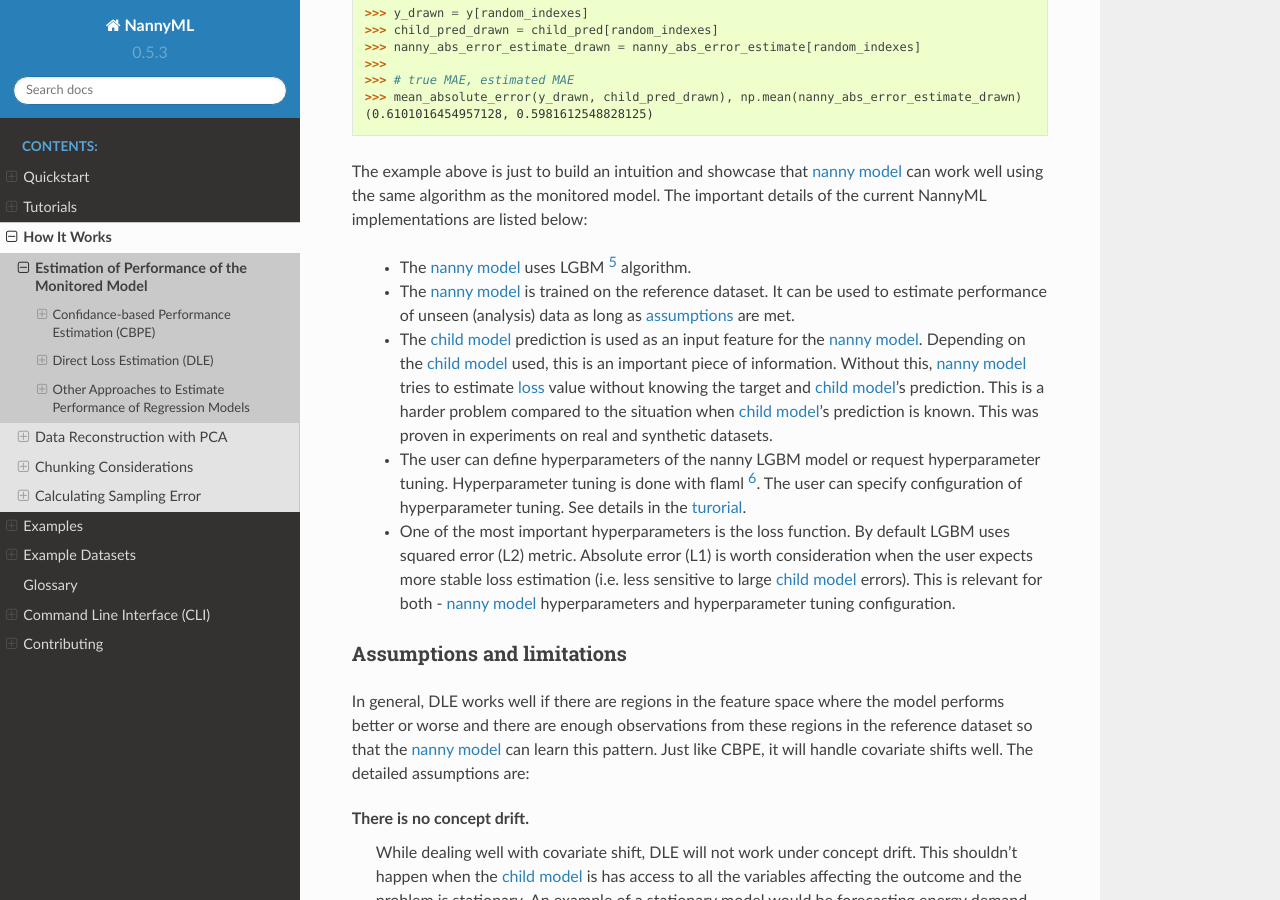
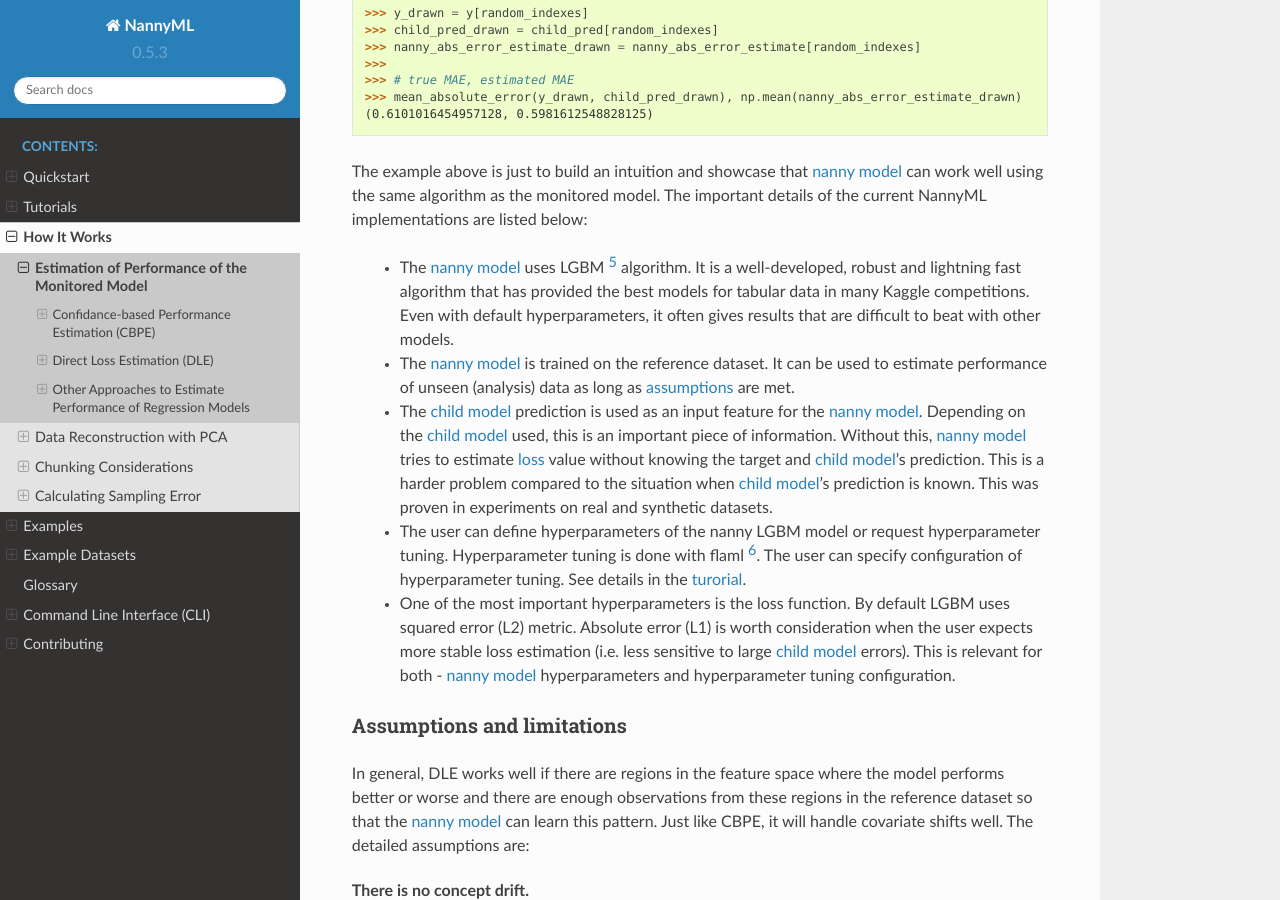
Before and after one commit to NannyML/nannyml, a Sphinx documentation site: the page built from docs/how_it_works/performance_estimation.rst, in a window 1280 px wide and 900 px high, scrolled down 12848 px. Built offline with Sphinx 7.4.7 and the Read the Docs theme 2.0.0, drawn with Linux system fonts in a browser that asks for light colours; pages that are not in the unit, such as notebooks, are missing from menus.

Commit message:
how-it-works regression update

```diff
--- a/docs/how_it_works/performance_estimation.rst
+++ b/docs/how_it_works/performance_estimation.rst
@@ -527,7 +527,9 @@
 The example above is just to build an intuition and showcase that :term:`nanny model` can work well using the same algorithm
 as the monitored model. The important details of the current NannyML implementations are listed below:
 
-    * The :term:`nanny model` uses LGBM [5]_ algorithm.
+    * The :term:`nanny model` uses LGBM [5]_ algorithm. It is a well-developed, robust and lightning fast algorithm
+      that has provided the best models for tabular data in many Kaggle competitions. Even with default
+      hyperparameters, it often gives results that are difficult to beat with other models.
 
     * The :term:`nanny model` is trained on the reference dataset. It can be used to estimate performance of unseen
       (analysis) data as long as :ref:`assumptions<dee_assumptions>` are met.
```
